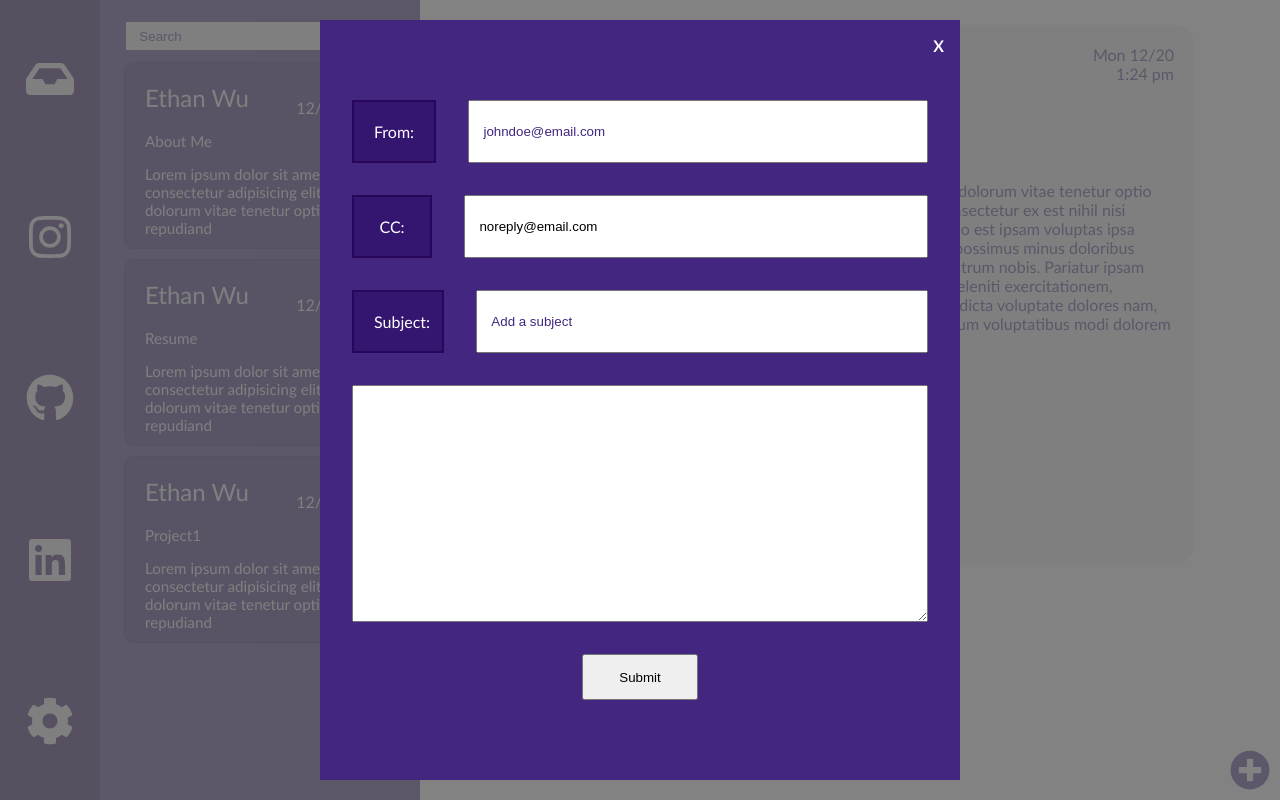
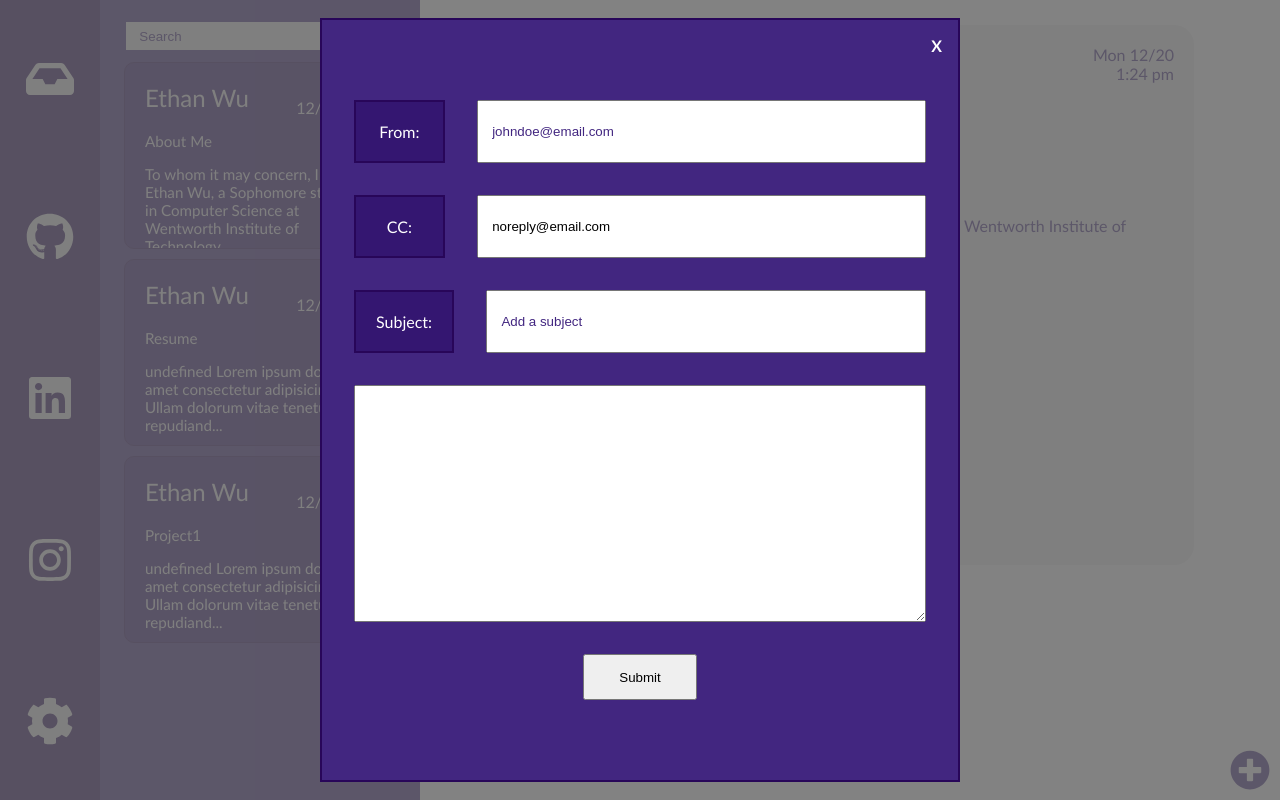
Before and after one commit to wue1atwit/myPortfolio, a React (Create React App) app: page / in a window 1280 px wide. Both pictures are taken after a click on the icon 1250 px from the left and 770 px from the top of the page. Built offline with nearby package versions, Linux system fonts and the light colour scheme.

Commit message:
Added gh page dependency

```diff
--- a/src/IconBar.js
+++ b/src/IconBar.js
@@ -11,14 +11,14 @@ const IconBar = ({ toggleEmailBar }) => {
   return (
     <nav className="social_bar">
       <FaInbox className="icons" onClick={() => toggleEmailBar()} />
-      <a href="https://www.instagram.com/ethanwu13/">
-        <FaInstagram className="icons" />
-      </a>
       <a href="https://github.com/wue1atwit">
         <FaGithub className="icons" />
       </a>
       <a href="https://www.linkedin.com/in/ethanwu13/">
         <FaLinkedin className="icons" />
+      </a>
+      <a href="https://www.instagram.com/ethanwu13/">
+        <FaInstagram className="icons" />
       </a>
       <FaCog className="icons" />
     </nav>
--- a/src/Modal.js
+++ b/src/Modal.js
@@ -1,7 +1,13 @@
 import React from "react";
 
 const Modal = ({ openModal }) => {
+  const submitForm = () => {
+    const eSubject = document.getElementById("form_subject").value;
+    const eMsg = document.getElementById("form_message").value;
+    window.open(`mailto:wue13@outlook.com?subject=${eSubject}&body=${eMsg}`);
+  };
   return (
+    // https://medium.com/swlh/create-an-enquiry-form-in-react-and-send-email-using-nodejs-1c0cd590dce1
     <div className="modal_overlay">
       <div className="form_content">
         <form id="contact_form" action="">
@@ -15,6 +21,7 @@ const Modal = ({ openModal }) => {
                 id="form_from"
                 type="email"
                 placeholder="johndoe@email.com"
+                required
               />
             </div>
             <div>
@@ -32,14 +39,15 @@ const Modal = ({ openModal }) => {
                 id="form_subject"
                 type="text"
                 placeholder="Add a subject"
+                required
               />
             </div>
             <div className="form_message_overlay">
-              <textarea id="form_message" type="text" />
+              <textarea id="form_message" type="text" required />
             </div>
 
             <div className="send_btn">
-              <input id="form_btn" type="submit" />
+              <input id="form_btn" type="submit" onClick={() => submitForm()} />
             </div>
           </div>
         </form>
--- a/src/emailComp/EmailTab.js
+++ b/src/emailComp/EmailTab.js
@@ -5,6 +5,7 @@ const EmailTab = ({
   from,
   date,
   subject,
+  greeting,
   message,
   selectMsg,
   toggleEmailBar,
@@ -22,7 +23,7 @@ const EmailTab = ({
         <p className="date">{date}</p>
       </div>
       <p className="subject">{subject}</p>
-      <p className="preview">{message.substring(0, 100)}</p>
+      <p className="preview">{`${greeting} ${message.substring(0, 100)}...`}</p>
     </article>
   );
 };
--- a/src/index.css
+++ b/src/index.css
@@ -257,6 +257,7 @@ body {
 }
 
 #contact_form {
+  border: #280659 2px solid;
   position: relative;
   display: flex;
   flex: 1 1;
@@ -279,7 +280,7 @@ body {
 
 .input_overlay label {
   text-align: center;
-  width: 3em;
+  width: 4em;
   color: white;
   background-color: #341671;
   border: #280659 2px solid;
@@ -336,6 +337,8 @@ body {
   .message_overlay {
     display: flex;
   }
+  .email_hide {
+  }
 }
 
 @media screen and (max-width: 1023px) {
--- a/src/msgComp/Message.js
+++ b/src/msgComp/Message.js
@@ -1,6 +1,6 @@
 import React from "react";
 
-const Message = ({ id, from, sDate, time, subject, message }) => {
+const Message = ({ id, from, sDate, time, subject, greeting, message }) => {
   return (
     <>
       <div className="msg_header">
@@ -16,6 +16,7 @@ const Message = ({ id, from, sDate, time, subject, message }) => {
         </div>
       </div>
       <div className="msg_body">
+        <p>{greeting}</p>
         <p>{message}</p>
       </div>
     </>
--- a/src/res/emailData.js
+++ b/src/res/emailData.js
@@ -6,8 +6,9 @@ const data = [
     sDate: "Mon 12/20",
     time: "1:24 pm",
     subject: "About Me",
+    greeting: "To whom it may concern,",
     message:
-      "Lorem ipsum dolor sit amet consectetur adipisicing elit. Ullam dolorum vitae tenetur optio repudiandae commodi pariatur id possimus aut error quasi consectetur ex est nihil nisi quibusdam iusto quidem saepe harum, doloribus deleniti? In illo est ipsam voluptas ipsa inventore aspernatur impedit ullam facere sit maxime, officiis possimus minus doloribus asperiores maiores ad repellendus esse, molestias cumque nostrum nobis. Pariatur ipsam accusamus maiores animi, fuga eligendi iure quisquam error, deleniti exercitationem, laborum inventore ipsa. Nulla assumenda, aut blanditiis saepe dicta voluptate dolores nam, corporis expedita ea, itaque porro ipsum inventore? Accusantium voluptatibus modi dolorem impedit eligendi tempore eius sequi repellendus.",
+      "I am Ethan Wu, a Sophomore studying in Computer Science at Wentworth Institute of Technology.",
   },
   {
     id: 1,
```
Also changed, not shown: package.json (+7 -1 lines), 1 other file (tests, documents, lock files or other folders).
